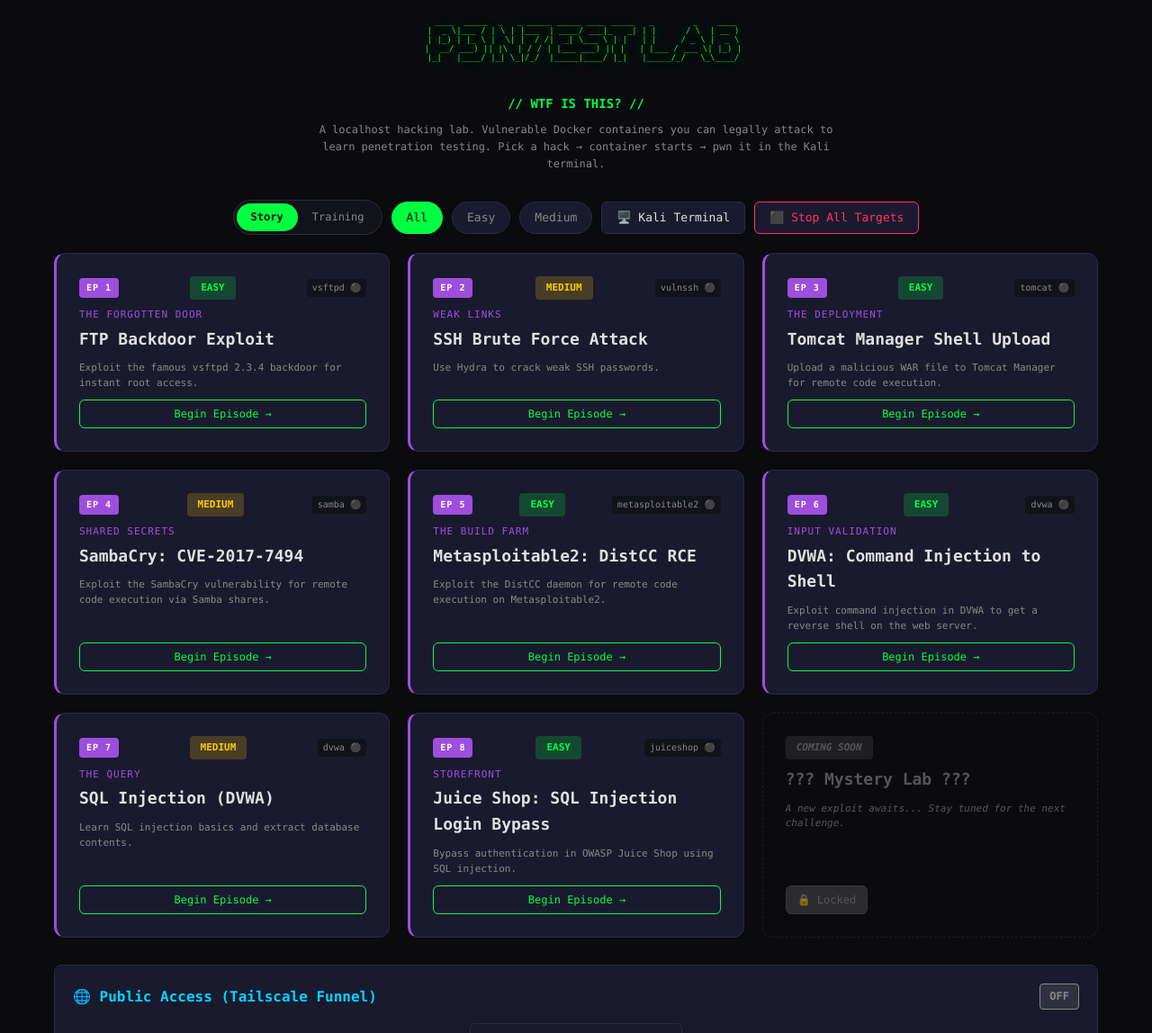
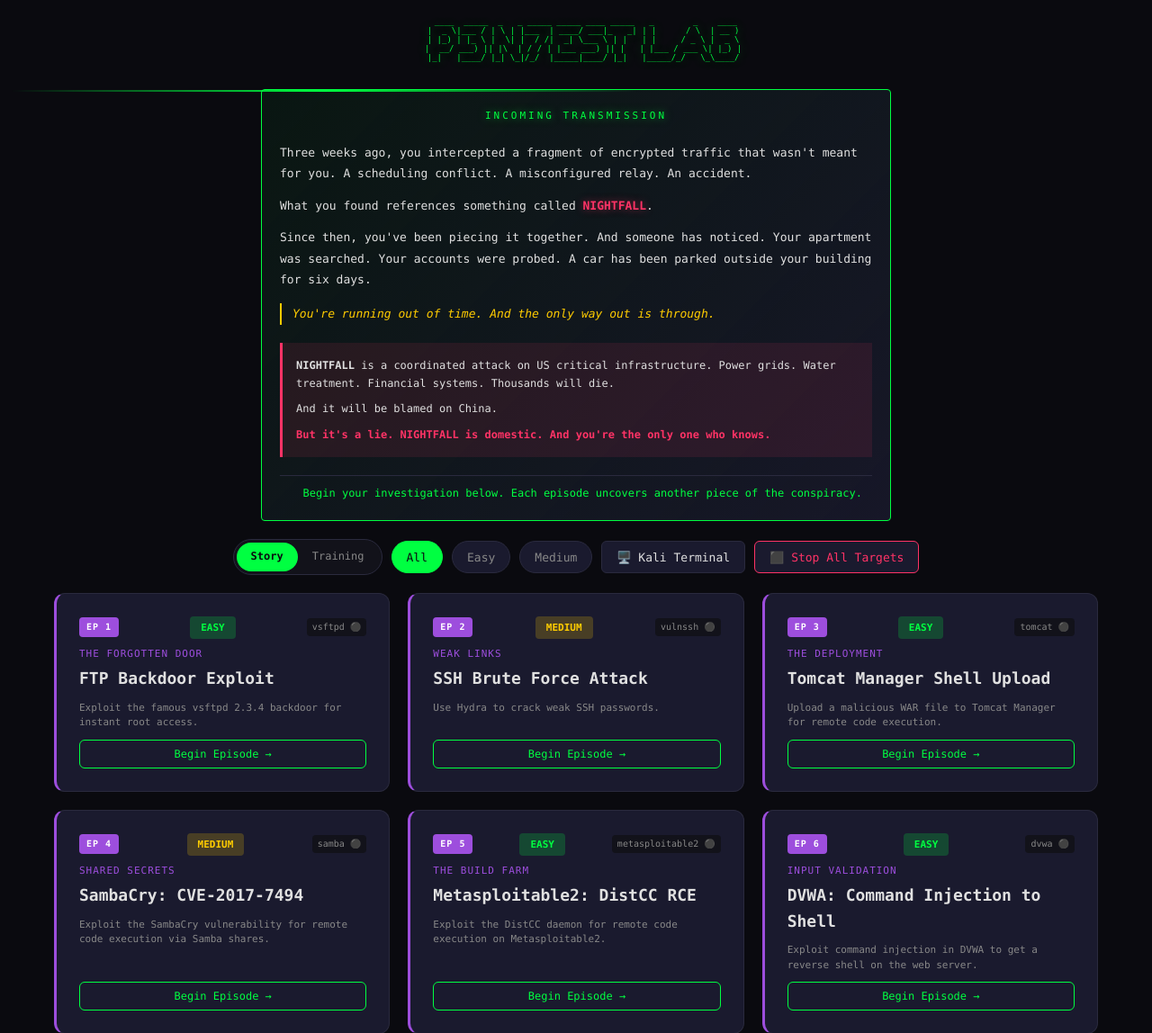
Before and after one commit to nixfred/metasploit, a Flask app: page /?mode=story in a window 1280 px wide. Shown: the top 1148 px of the page at 90% size. Run offline with Flask 2, Linux system fonts and the light colour scheme.

Commit message:
Add NIGHTFALL story intro to landing page
Story mode now shows dramatic premise:
- Encrypted transmission header with blinking cursor
- Three-paragraph hook about intercepted traffic
- NIGHTFALL conspiracy teaser (red warning box)
- Mission prompt to begin investigation

Training mode keeps original 'WTF IS THIS?' intro.

🤖 Generated with [Claude Code](https://claude.com/claude-code)

Co-Authored-By: Claude Opus 4.5 <noreply@anthropic.com>

```diff
--- a/lab-ui/static/style.css
+++ b/lab-ui/static/style.css
@@ -393,6 +393,112 @@ body {
     font-size: 12px;
     max-width: 600px;
     margin: 0 auto;
+}
+
+/* ================================
+   STORY MODE INTRO
+   ================================ */
+
+.story-intro {
+    max-width: 700px;
+    margin: 20px auto;
+    padding: 20px;
+    background: linear-gradient(135deg, rgba(0, 255, 65, 0.05) 0%, rgba(26, 26, 46, 0.8) 100%);
+    border: 1px solid var(--accent-green);
+    border-radius: 4px;
+    position: relative;
+}
+
+.story-intro::before {
+    content: '';
+    position: absolute;
+    top: 0;
+    left: 0;
+    right: 0;
+    height: 2px;
+    background: linear-gradient(90deg, transparent, var(--accent-green), transparent);
+    animation: scanline 2s linear infinite;
+}
+
+@keyframes scanline {
+    0% { opacity: 0.3; }
+    50% { opacity: 1; }
+    100% { opacity: 0.3; }
+}
+
+.encrypted-header {
+    text-align: center;
+    font-size: 11px;
+    color: var(--accent-green);
+    letter-spacing: 3px;
+    margin-bottom: 20px;
+    text-shadow: 0 0 10px rgba(0, 255, 65, 0.5);
+}
+
+.blink {
+    animation: blink 1s step-end infinite;
+}
+
+@keyframes blink {
+    0%, 100% { opacity: 1; }
+    50% { opacity: 0; }
+}
+
+.story-premise {
+    margin-bottom: 20px;
+}
+
+.story-premise p {
+    color: var(--text-primary);
+    font-size: 13px;
+    line-height: 1.8;
+    margin-bottom: 12px;
+}
+
+.story-premise .highlight {
+    color: var(--accent-red);
+    font-weight: bold;
+    text-shadow: 0 0 8px rgba(255, 51, 102, 0.5);
+}
+
+.story-premise .urgent {
+    color: var(--accent-yellow);
+    font-style: italic;
+    border-left: 2px solid var(--accent-yellow);
+    padding-left: 12px;
+    margin-top: 15px;
+}
+
+.conspiracy-teaser {
+    background: rgba(255, 51, 102, 0.1);
+    border-left: 3px solid var(--accent-red);
+    padding: 15px;
+    margin-bottom: 20px;
+}
+
+.conspiracy-teaser p {
+    color: var(--text-primary);
+    font-size: 12px;
+    line-height: 1.7;
+    margin-bottom: 8px;
+}
+
+.conspiracy-teaser p:last-child {
+    margin-bottom: 0;
+    color: var(--accent-red);
+    font-weight: bold;
+}
+
+.mission-prompt {
+    text-align: center;
+    color: var(--accent-green);
+    font-size: 12px;
+    padding-top: 10px;
+    border-top: 1px solid var(--border-color);
+}
+
+.mission-prompt .prompt-symbol {
+    animation: blink 1s step-end infinite;
 }
 
 .welcome-content h1 {
--- a/lab-ui/templates/index.html
+++ b/lab-ui/templates/index.html
@@ -18,10 +18,34 @@
    |  __/ ___) || |\  | / / | |___ ___) || |   | |___ / ___ \| |_) |
    |_|   |____/ |_| \_|/_/  |_____|____/ |_|   |_____/_/   \_\____/
             </pre>
+            {% if mode == 'story' %}
+            <!-- NIGHTFALL Story Mode Intro -->
+            <div class="story-intro">
+                <div class="encrypted-header">
+                    <span class="blink">▌</span> INCOMING TRANSMISSION <span class="blink">▌</span>
+                </div>
+                <div class="story-premise">
+                    <p>Three weeks ago, you intercepted a fragment of encrypted traffic that wasn't meant for you. A scheduling conflict. A misconfigured relay. An accident.</p>
+                    <p>What you found references something called <span class="highlight">NIGHTFALL</span>.</p>
+                    <p>Since then, you've been piecing it together. And someone has noticed. Your apartment was searched. Your accounts were probed. A car has been parked outside your building for six days.</p>
+                    <p class="urgent">You're running out of time. And the only way out is through.</p>
+                </div>
+                <div class="conspiracy-teaser">
+                    <p><strong>NIGHTFALL</strong> is a coordinated attack on US critical infrastructure. Power grids. Water treatment. Financial systems. Thousands will die.</p>
+                    <p>And it will be blamed on China.</p>
+                    <p>But it's a lie. NIGHTFALL is domestic. And you're the only one who knows.</p>
+                </div>
+                <div class="mission-prompt">
+                    <span class="prompt-symbol">&gt;</span> Begin your investigation below. Each episode uncovers another piece of the conspiracy.
+                </div>
+            </div>
+            {% else %}
+            <!-- Training Mode Intro -->
             <div class="wtf-section">
                 <h2>// WTF IS THIS? //</h2>
                 <p>A localhost hacking lab. Vulnerable Docker containers you can legally attack to learn penetration testing. Pick a hack → container starts → pwn it in the Kali terminal.</p>
             </div>
+            {% endif %}
 
             <div class="lessons-section">
                 <div class="lessons-header">
```
